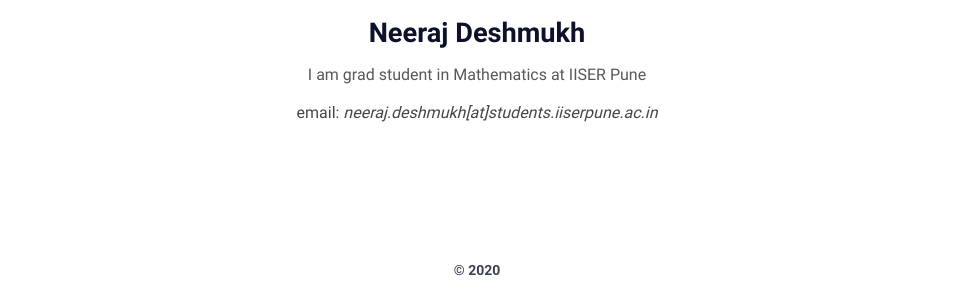
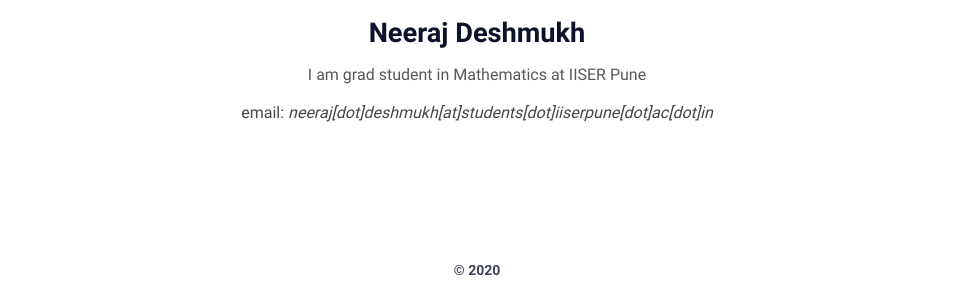
Before and after one commit to shambhavopaya/shambhavopaya.github.io, a Jekyll site: the page built from index.md, in a window 1280 px wide. Shown: the part 357-649 px from the top of the page, without its empty margins (163-1116 px from the left). Built offline with Jekyll 4.4.1, drawn with Linux system fonts in a browser that asks for light colours.

Commit message:
fuck you bots

```diff
--- a/_config.yml
+++ b/_config.yml
@@ -13,7 +13,7 @@ author:
   name: Neeraj Deshmukh
   bio: I am grad student in Mathematics at IISER Pune
   username: shambhavopaya
-  email: neeraj.deshmukh[at]students.iiserpune.ac.in
+  email: neeraj[dot]deshmukh[at]students[dot]iiserpune[dot]ac[dot]in
   avatar: /assets/img/Me.jpg
 
 # Url settings
```
